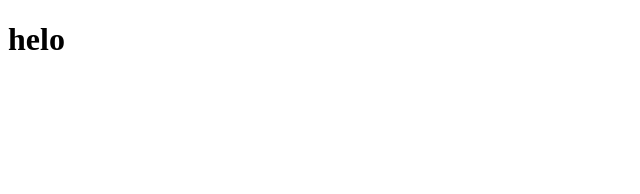
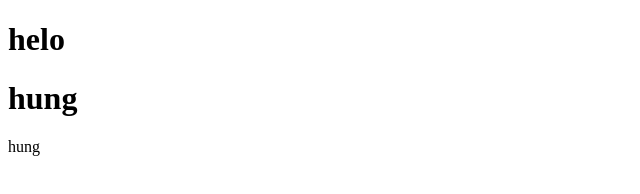
Before and after one commit to phanqhung2005/duan2, a plain HTML site: page index.html in a window 1280 px wide. Shown: the whole page, without its empty margins (0-640 px from the left). Drawn offline with Linux system fonts and the light colour scheme.

Commit message:
test lan 1

```diff
--- a/index.html
+++ b/index.html
@@ -7,5 +7,7 @@
   </head>
   <body>
     <h1>helo</h1>
+    <h1>hung</h1>
+    hung
   </body>
 </html>
```
